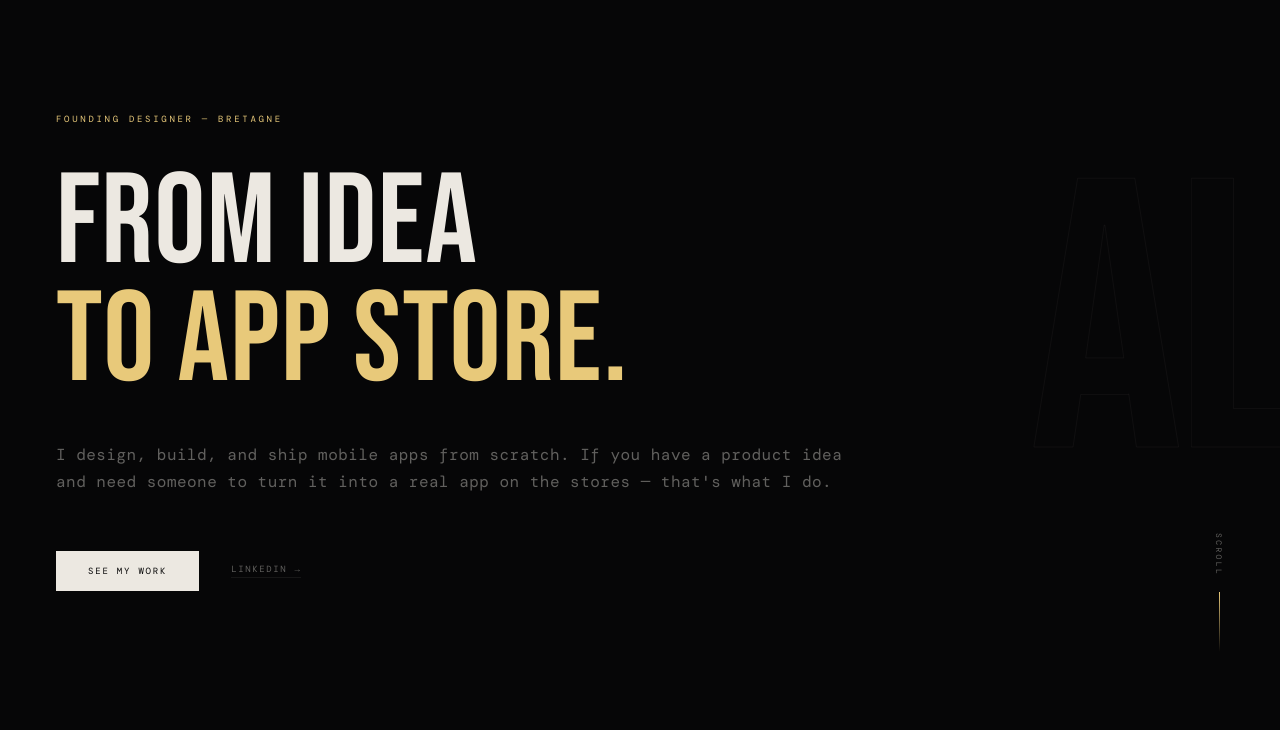
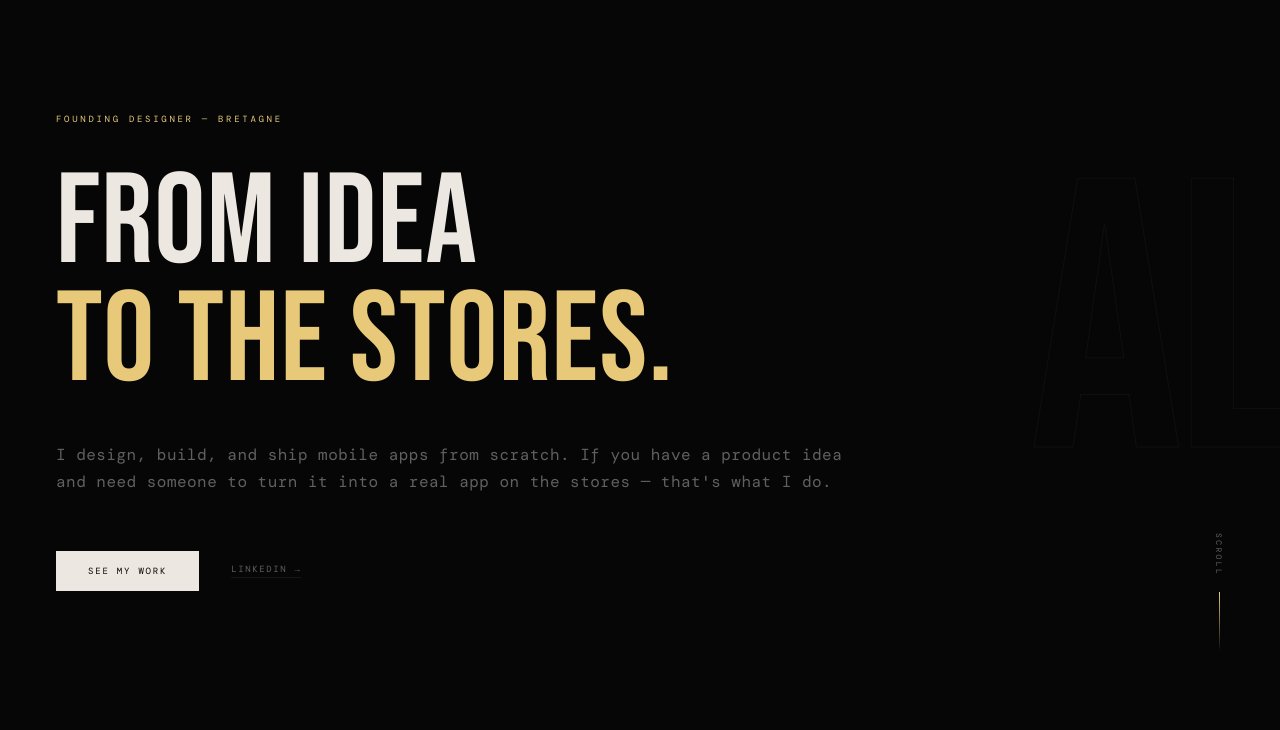
Before and after one commit to armandlavenne-hub/portfolio, a plain HTML site: page index.html in a window 1280 px wide. Shown: the part 68-798 px from the top of the page. Drawn offline with nearby package versions, Linux system fonts and the light colour scheme; a web font is replaced by a local one.

Commit message:
Change hero to "From idea to the stores" — platform-neutral
Co-Authored-By: Claude Opus 4.6 (1M context) <noreply@anthropic.com>

```diff
--- a/index.html
+++ b/index.html
@@ -339,7 +339,7 @@ footer span { font-size: 8px; letter-spacing: .12em; color: var(--muted); text-t
 
   <div class="hero-type">
     <span class="hero-line hw1">From idea</span>
-    <span class="hero-line hw2">to App Store.</span>
+    <span class="hero-line hw2">to the stores.</span>
     <span class="hero-line hw3" style="display:none"></span>
     <span class="hero-line hw4" style="display:none"></span>
   </div>
@@ -532,7 +532,7 @@ footer span { font-size: 8px; letter-spacing: .12em; color: var(--muted); text-t
   const t = {
     en: {
       'h1': 'From idea',
-      'h2': 'to App Store.',
+      'h2': 'to the stores.',
       'h3': '',
       'h4': '',
       'sub': "I design, build, and ship mobile apps from scratch. If you have a product idea and need someone to turn it into a real app on the stores — that's what I do.",
@@ -572,7 +572,7 @@ footer span { font-size: 8px; letter-spacing: .12em; color: var(--muted); text-t
     },
     fr: {
       'h1': "De l'idée",
-      'h2': "à l'App Store.",
+      'h2': "aux stores.",
       'h3': '',
       'h4': '',
       'sub': "Je design, développe et lance des apps mobiles de zéro. Tu as une idée de produit et tu cherches quelqu'un pour la transformer en app sur les stores — c'est ce que je fais.",
```
